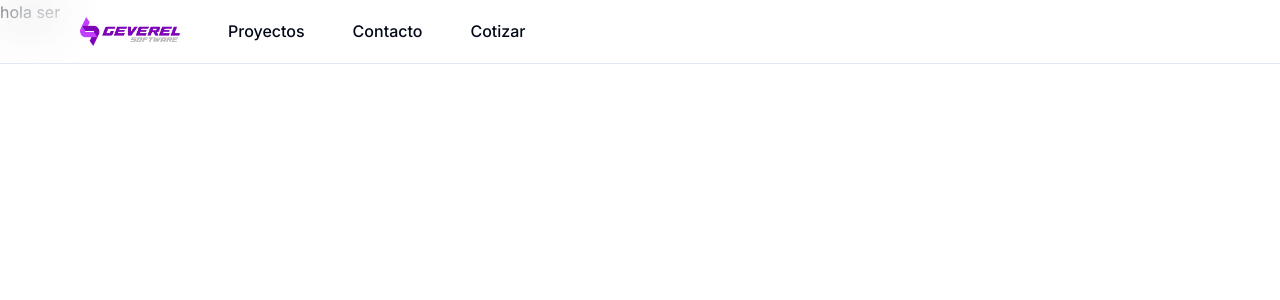
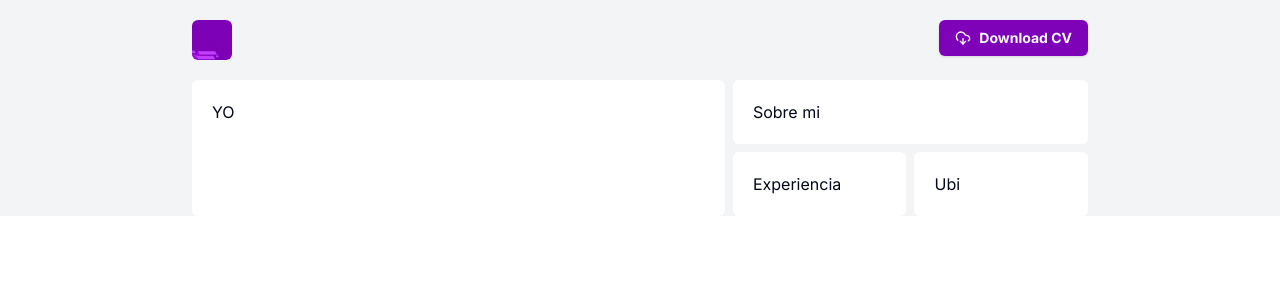
Before and after one commit to leyv4a/geverel-nextpage, a Next.js app: page /leyv4a in a window 1280 px wide. Shown: the top 300 px of the page. Built offline with nearby package versions, Linux system fonts and the light colour scheme; a web font is replaced by a local one.

Commit message:
feat: start leyv4a portfolio

```diff
--- a/src/actions/contactActions.ts
+++ b/src/actions/contactActions.ts
@@ -112,7 +112,7 @@ export const getAQuote = async (formData: FormData) => {
       validatedData.checkbox2 || "",
       validatedData.textarea?.toLowerCase() || "",
       validatedData.radiogroup1 || "",
-      validatedData.timestamp,
+      validatedData.timestamp
     ];
 
     const res = await client.query(query, values);
--- a/src/app/layout.tsx
+++ b/src/app/layout.tsx
@@ -1,7 +1,6 @@
 import type { Metadata } from "next";
 import { Inter} from "next/font/google";
 import "./globals.css";
-import Navbar from "../components/custom/navbar";
 import {poppins, b612, allan} from '@/lib/fonts';
 import { Toaster } from "@/components/ui/toaster"
 
@@ -43,7 +42,6 @@ export default function RootLayout({
   return (
     <html lang="es">
       <body className={`${inter.className} ${b612} ${poppins} ${allan}`}>
-      <Navbar/>
       {children}
       <Toaster />
       </body>
--- /dev/null
+++ b/src/app/leyv4a/layout.tsx
@@ -0,0 +1,12 @@
+import React from "react";
+import '../globals.css'
+
+export default function Leyv4aLayout({
+  children,
+}: Readonly<{
+  children: React.ReactNode;
+}>) {
+  return (
+      <div className="bg-gray-100">{children}</div>
+  );
+}
--- a/src/app/leyv4a/page.tsx
+++ b/src/app/leyv4a/page.tsx
@@ -1,9 +1,42 @@
-import React from 'react'
-
+import Image from "next/image";
+import React from "react";
+import AnimatedIcon from "../../../public/GabrielAnimatedLogo2.gif";
+import { Button } from "@/components/ui/button";
+import { CloudDownload } from 'lucide-react';
 export default function GabrielLeyva() {
   return (
-    <div>
-        hola ser
-    </div>
-  )
+    <>
+    <header className="max-w-[70vw] min-w-[60vw] mx-auto py-5">
+      <nav className=" flex justify-between">
+        <Image
+          width={40}
+          className="rounded-md"
+          src={AnimatedIcon}
+          alt="Gabriel Leyva Icon"
+          unoptimized
+        />
+        <div>
+          <Button className="bg-[#7e02b7] hover:bg-[#7202a5] font-bold" >
+            <CloudDownload className="me-2 h-4 w-4"/> Download CV</Button>
+        </div>
+      </nav>
+    </header>
+      <main className="w-[70vw] mx-auto h-auto">
+          <div className="flex flex-col md:flex-row gap-2">
+            <div className="md:w-[60%] p-5 bg-white rounded-md">
+              YO
+            </div>
+            <div className="md:w-[40%] flex gap-2 flex-col">
+              <div className="p-5 bg-white rounded-md">
+                Sobre mi
+              </div>
+              <div className="flex gap-2 w-full">
+                <div className="w-full p-5 bg-white rounded-md">Experiencia</div>
+                <div className="w-full p-5 bg-white rounded-md">Ubi</div>
+              </div>
+            </div>
+          </div>
+      </main>
+    </>
+  );
 }
--- a/src/app/page.tsx
+++ b/src/app/page.tsx
@@ -5,10 +5,12 @@ import Techs from "@/components/custom/techs";
 import SvgDivider from "@/components/custom/svg-shape-divider";
 import Proyectos from "@/components/custom/proyectos";
 import Footer from "@/components/custom/footer";
+import Navbar from '@/components/custom/navbar';
 
 export default function Home() {
   return (
     <>
+      <Navbar/>
     <Hero />
     <SvgDivider />
     <Suspense fallback={<div className="w-screen h-screen text-center flex items-center justify-center">Loading About...</div>}>
```
Also changed, not shown: public/GabrielAnimatedLogo.gif (added), public/GabrielAnimatedLogo2.gif (added).
